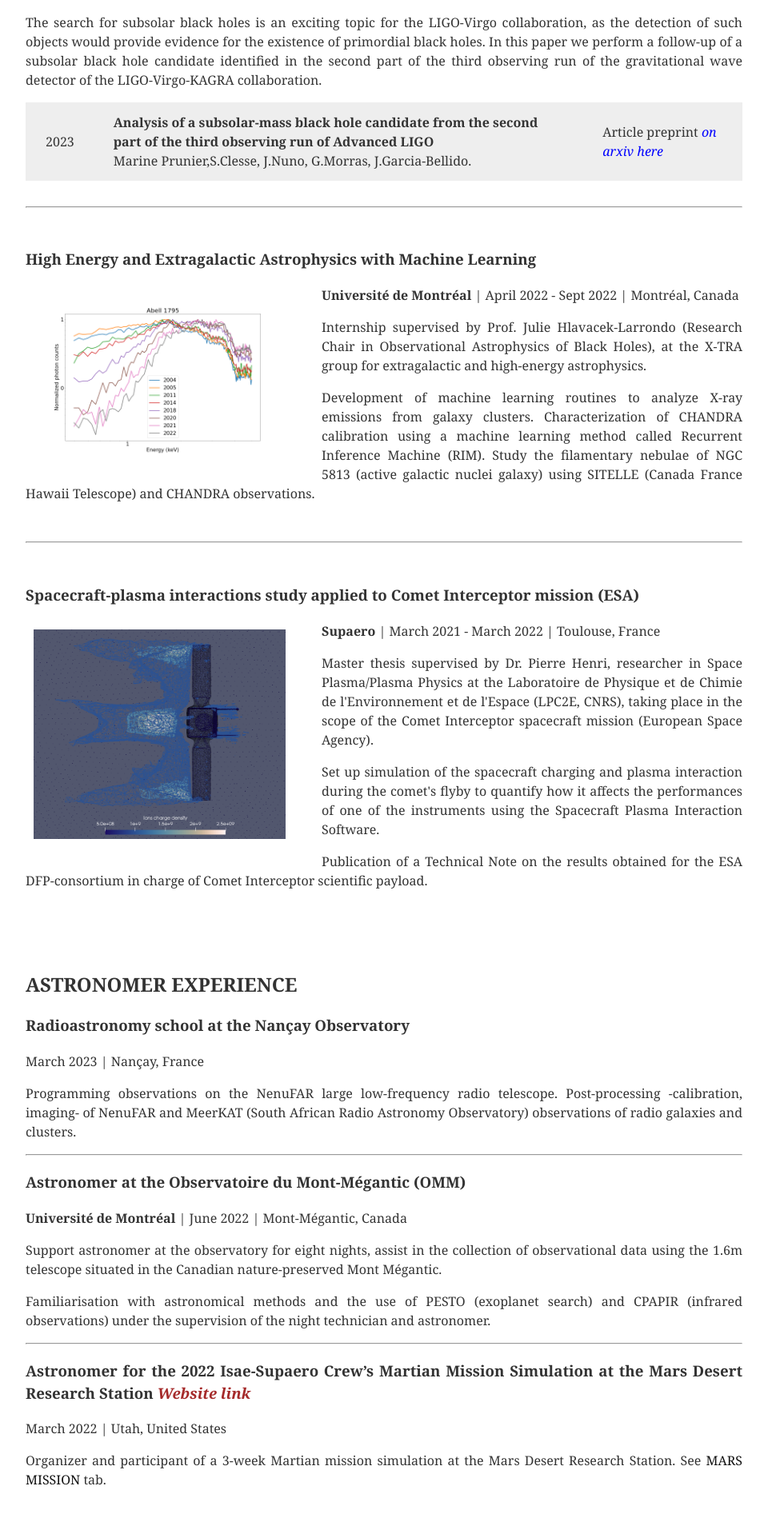
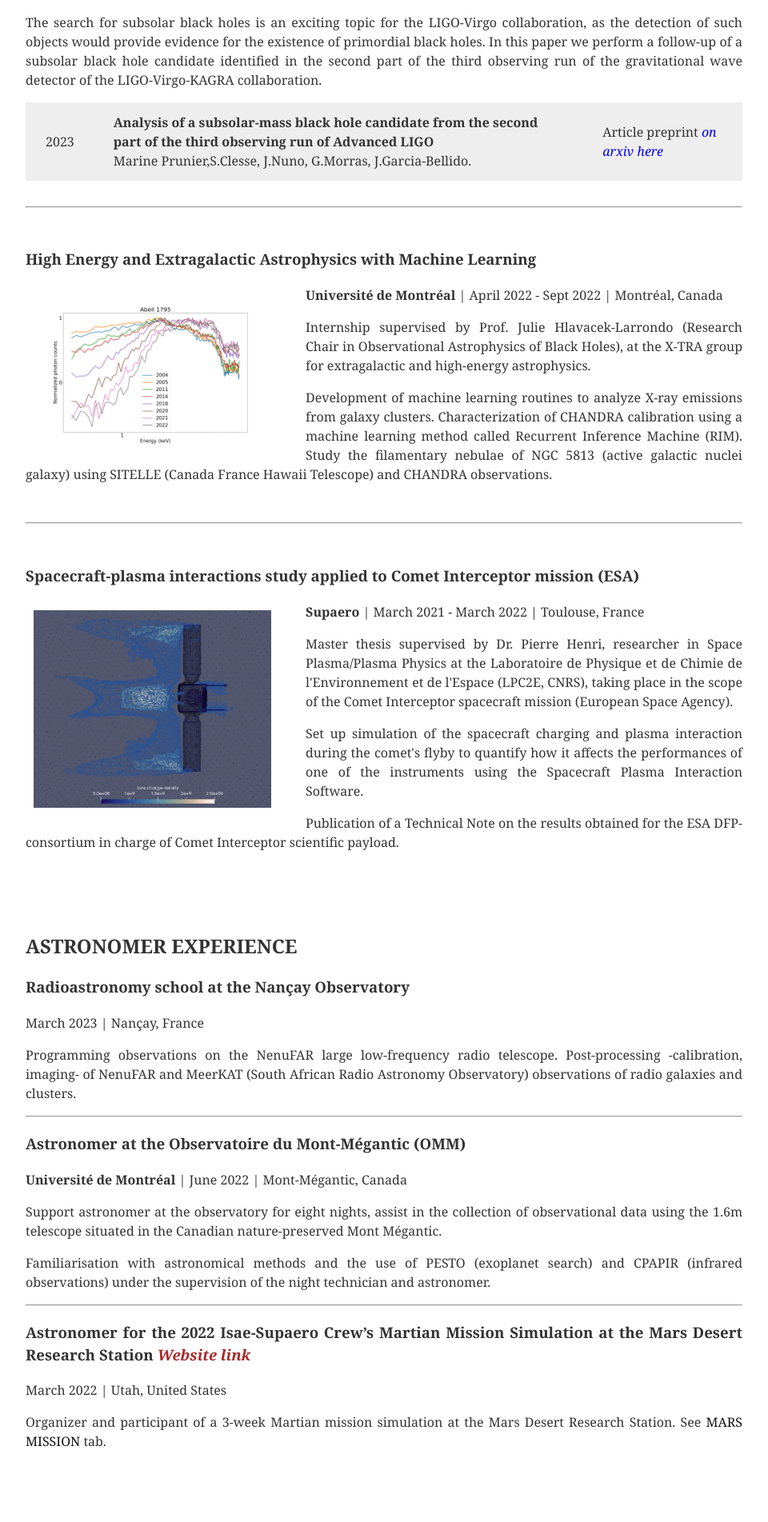
Before and after one commit to MarinePrunier/MarinePrunier.github.io, a Jekyll site: the page built from research.html, in a window 1280 px wide. Shown: the part 1535-3438 px from the top of the page at 80% size, without its empty margins (160-1120 px from the left). Built offline with Jekyll 4.4.1, drawn with Linux system fonts in a browser that asks for light colours; after the commit the page ends 3390 px from its top, so only the background shows below that.

Commit message:
Update style.css

```diff
--- a/assets/css/style.css
+++ b/assets/css/style.css
@@ -145,7 +145,7 @@ main h2 {
 
 /* ---------- individual design: plot ---------- */
 .plot {
-  width: 350px;
+  width: 330px;
   margin: 10px;
   float: left;
 }
```
